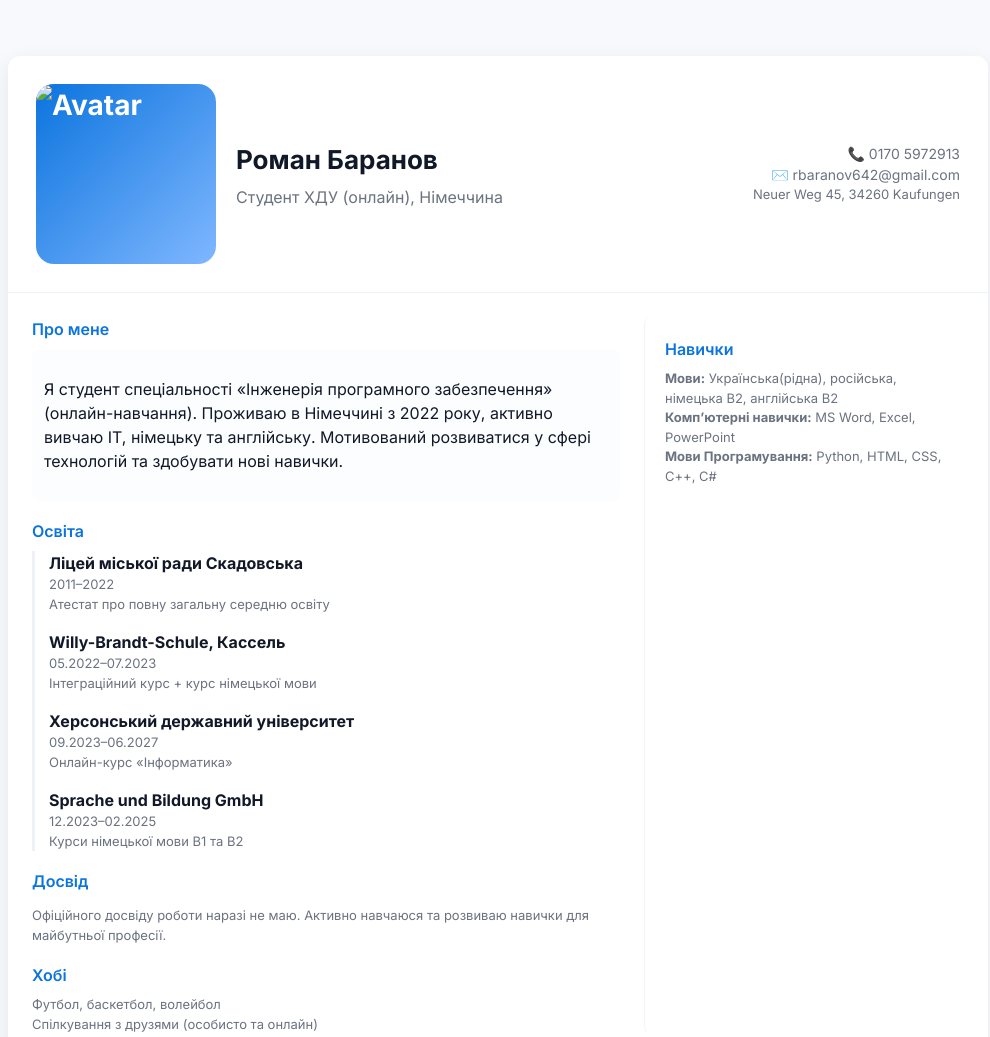
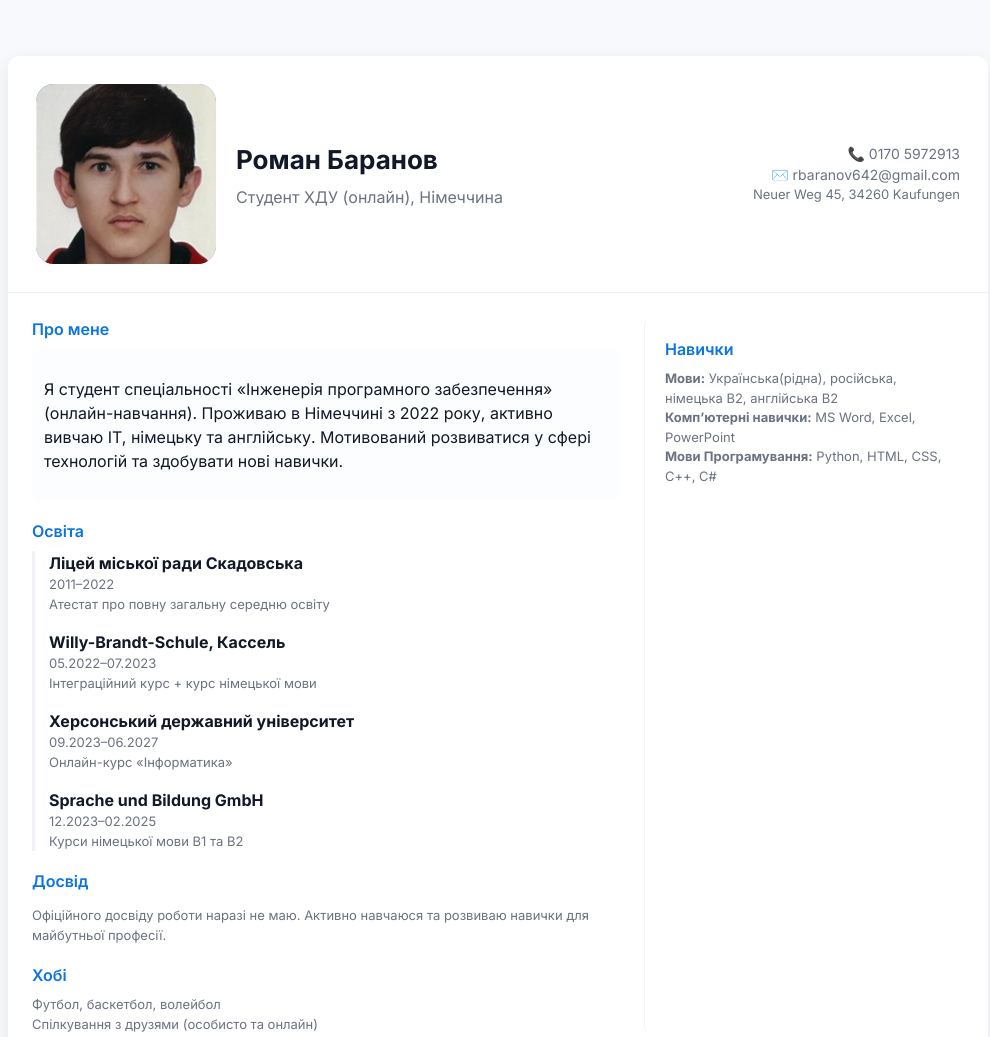
Before and after one commit to MysteryDoT/resume.github.io, a plain HTML site: page index.html in a window 1280 px wide. Shown: the top 1037 px of the page, without its empty margins (142-1132 px from the left). Drawn offline with Linux system fonts and the light colour scheme; files that its build step writes are made by us from their sources.

Commit message:
Update index.html

```diff
--- a/index.html
+++ b/index.html
@@ -77,7 +77,7 @@
     <div class="card">
       <header>
         <div class="avatar">
-          <img class="avatar-img" src="Pictures/resume.png" alt="Avatar">
+          <img class="avatar-img" src="resume.png" alt="Avatar">
         </div>
 
         <div>
```
